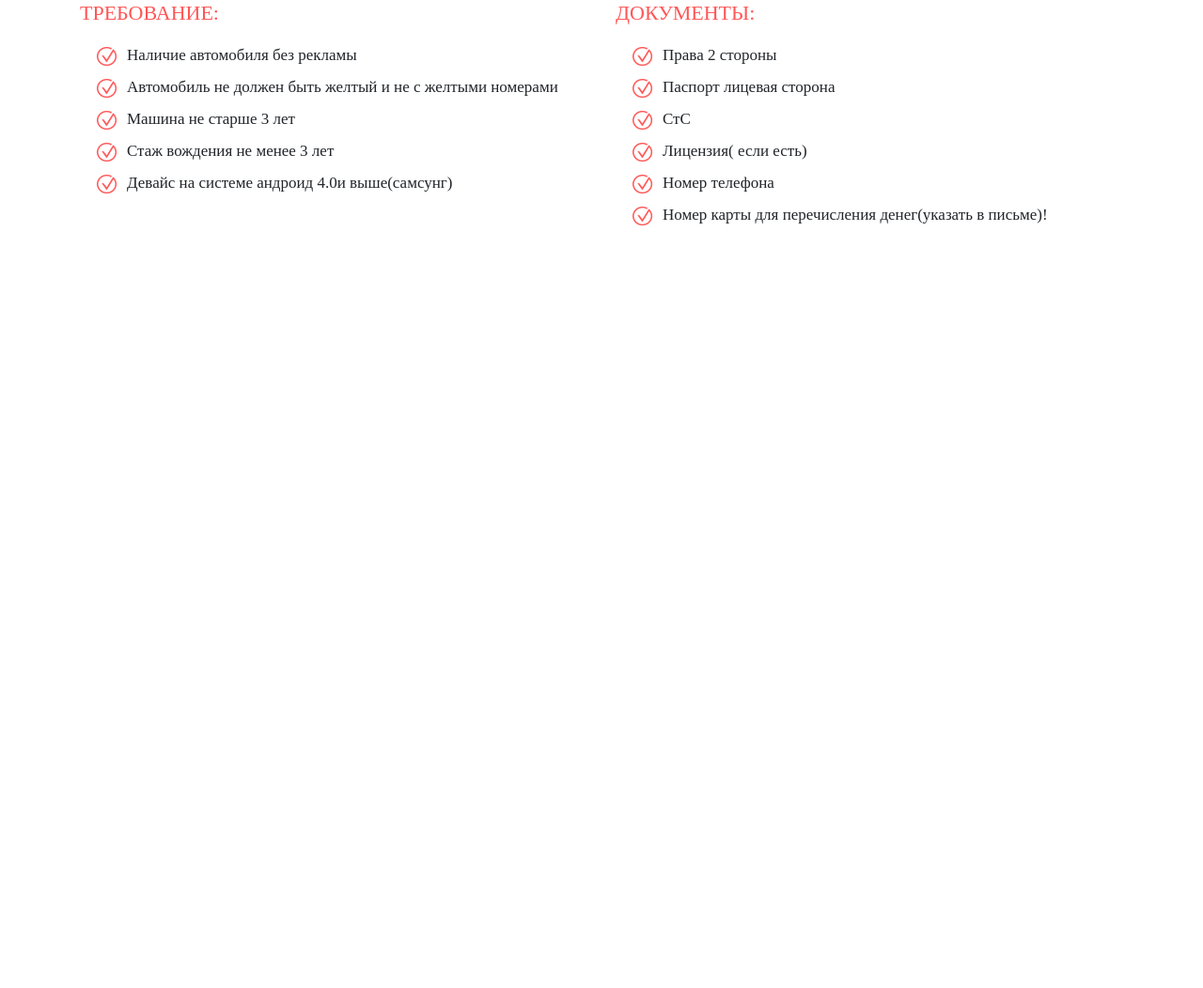
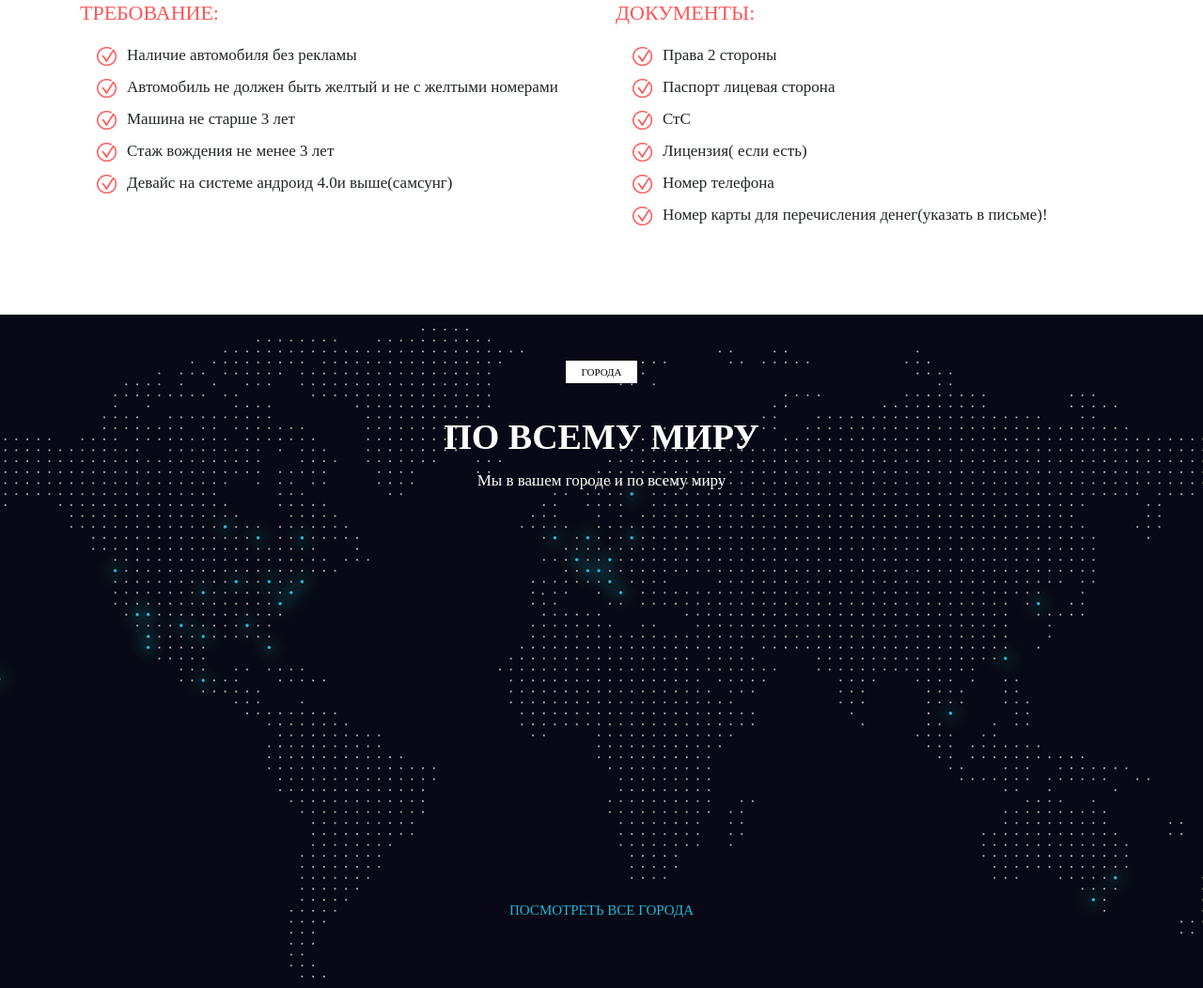
Before and after one commit to Dmitriy-web/Uber, a website: page src/index.html in a window 1280 px wide. Shown: the part 4245-5297 px from the top of the page at 94% size. Before the commit the page ends 4580 px from the top, so only its background shows below. Drawn offline with Linux system fonts and the light colour scheme.

Commit message:
create sixth section

```diff
--- a/src/index.html
+++ b/src/index.html
@@ -358,5 +358,14 @@
                 </div>
         </div>
     </section>
+    <section class="world">
+        <div class="container">
+            <div class="label label_white label_min">города</div>
+            <h2 class="title title_white">По всему миру</h2>
+            <div class="subtitle subtitle_white">Мы в вашем городе и по всему миру</div>
+
+            <a href="#" class="world_link">посмотреть все города</a>
+        </div>
+    </section>
 </body>
 </html>
--- a/src/scss/main.scss
+++ b/src/scss/main.scss
@@ -470,3 +470,52 @@ header {
         }
     }
 }
+
+.world{
+   position: relative;
+   padding: 49px 0;
+   min-height: 717px;
+   background: url(../img/world-bg.png)  center (center / cover) no-repeat;
+
+   .label{
+    margin: 0 auto;
+	height: 24px;
+	width: 76px;
+	padding: 7px 12px;
+	background-color: #ffffff;
+	color: #000;
+	font-size: 11px;
+	font-weight: 300;
+	text-transform: uppercase;
+	text-align: center;
+   }
+   .title{
+    margin-bottom: 0;
+	margin-top: 38px;
+	color: #fff;
+	font-size: 38px;
+	line-height: 38px;
+	font-weight: 700;
+	text-transform: uppercase;
+	text-align: center ;
+   }
+   .subtitle{
+    margin-top: 19px;
+	color: #fff;
+	font-size: 17px;
+	font-weight: 400;
+	text-align: center;
+   }
+   &_link{
+    position: absolute;
+	left: 50%;
+	transform: translateX(-50%);
+	bottom: 49px;
+	text-align: center;
+	font-size: 15px;
+	font-weight: 400;
+	line-height: 68px;
+	text-transform: uppercase;
+	color: #1fbad6;
+   }
+}
```
Also changed, not shown: src/css/main.min.css.
